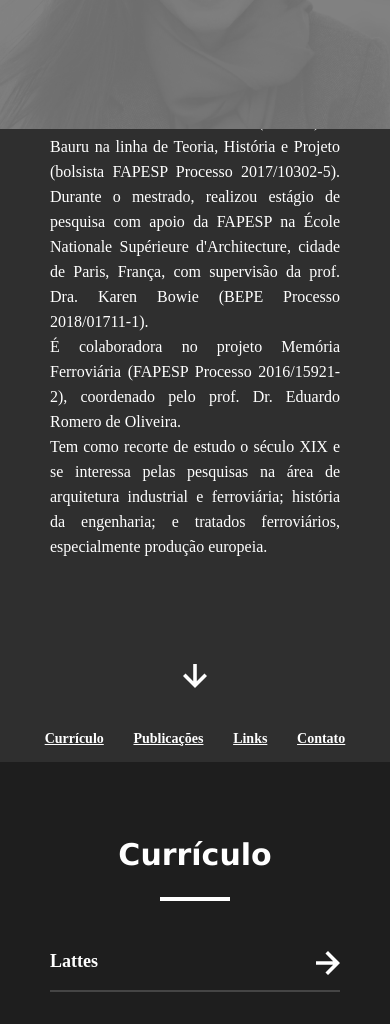
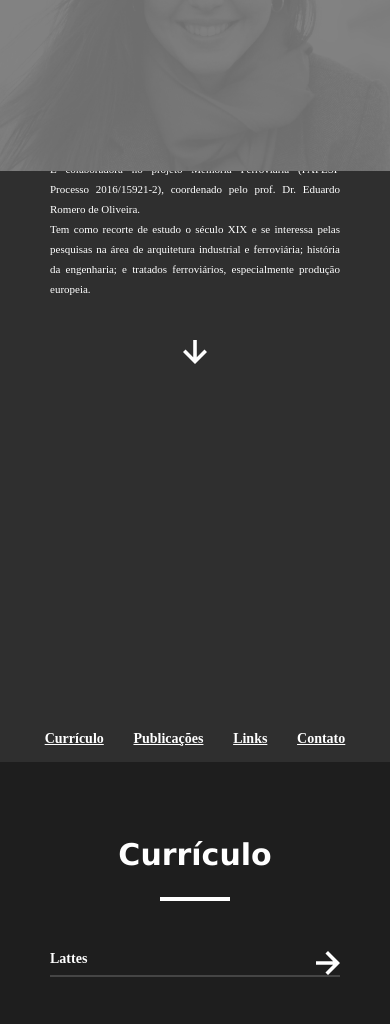
Before and after one commit to tainamrsilva/tainamrsilva, a website: page docs/index.html in a window 390 px wide. Shown: the part 82-1106 px from the top of the page. Drawn offline with nearby package versions, Linux system fonts and the light colour scheme; files that its build step writes are made by us from their sources; files whose address does not match are found by name.

Commit message:
responsive fix

```diff
--- a/_src/css/_header.scss
+++ b/_src/css/_header.scss
@@ -8,12 +8,11 @@
   background-repeat: no-repeat;
   background-position: bottom center;
 
-  @media screen and (max-width: $tablet-up) {
+  @media screen and (max-width: $web-up) {
     width: 100%;
-    height: 25%;
+    height: 30%;
     position: absolute;
     top: 0;
-    z-index: 9998;
     background-size: 100%;
     background-position: bottom center;
   }
@@ -25,10 +24,16 @@
     flex-direction: column;
     color: white;
 
+    @media screen and (max-width: $web-up) {
+      align-items: center;
+    }
+
     @media screen and (max-width: $tablet-up) {
-    padding: 25px;
-    position: relative;
-    height: 100%;
+      padding: 25px;
+    }
+
+    @media screen and (max-width: $mobile-up) {
+      padding: 20px;
     }
   }
 
@@ -41,8 +46,16 @@
     font-size: 90px;
     margin: 0;
 
+    @media screen and (max-width: $web-up) {
+      font-size: 40px;
+    }
+
     @media screen and (max-width: $tablet-up) {
       font-size: 30px;
+    }
+
+    @media screen and (max-width: $mobile-up) {
+      font-size: 25px;
     }
   }
 
@@ -50,9 +63,13 @@
     font-size: 30px;
     padding: 50px 0;
 
+    @media screen and (max-width: $web-up) {
+      font-size: 18px;
+      padding: 25px 0;
+    }
+
     @media screen and (max-width: $tablet-up) {
       font-size: 16px;
-      padding: 25px 0;
     }
   }
 
@@ -61,6 +78,10 @@
     margin: 0;
     width: 70px;
     border: 2px solid white;
+
+    @media screen and (max-width: $tablet-up) {
+      border: 1px solid white;
+    }
   }
 
   &__footer {
@@ -69,7 +90,7 @@
     bottom: 25px;
     padding: 50px;
 
-    @media screen and (max-width: $tablet-up) {
+    @media screen and (max-width: $web-up) {
       position: absolute;
       width: 100%;
       font-size: 14px;
@@ -85,7 +106,7 @@
     margin-right: 30px;
     color: white;
 
-    @media screen and (max-width: $tablet-up) {
+    @media screen and (max-width: $web-up) {
       margin: 0;
     }
   }
--- a/_src/css/_section.scss
+++ b/_src/css/_section.scss
@@ -4,7 +4,9 @@
   float: right;
   overflow-y: scroll;
 
-  @media screen and (max-width: $tablet-up) {
+  @media screen and (max-width: $web-up) {
+    position: relative;
+    top: 30%;
     width: 100%;
   }
 
@@ -25,10 +27,31 @@
       display: flex;
       flex-direction: column;
       padding: 25px 0;
+
+      @media screen and (max-width: $web-up) {
+        padding: 50px 35px;
+      }
+
+      @media screen and (max-width: $tablet-up) {
+        padding: 25px 0;
+      }
     }
 
     .box--links {
       padding: 20px 0;
+
+      @media screen and (max-width: $web-up) {
+        padding: 40px 35px;
+      }
+
+      @media screen and (max-width: $tablet-up) {
+        padding: 25px 0;
+      }
+
+      @media screen and (max-width: $mobile-up) {
+        padding: 20px 0;
+      }
+
     }
 
     .box__links {
@@ -39,6 +62,16 @@
       font-size: 18px;
       border-bottom: 2px solid #454545;
       padding: 0 0 15px;
+
+      @media screen and (max-width: $web-up) {
+        font-size: 16px;
+        padding: 0;
+      }
+
+      @media screen and (max-width: $mobile-up) {
+        font-size: 14px;
+        padding: 0;
+      }
     }
 
     .box__image {
@@ -52,15 +85,37 @@
     &__text {
       color: white;
       font-family: pt mono;
-      line-height: 25px;
+      line-height: 28px;
       font-size: 16px;
       text-align: justify;
+
+      @media screen and (max-width: $web-up) {
+        padding: 50px;
+        line-height: 45px;
+        }
+
+      @media screen and (max-width: $tablet-up) {
+        padding: 0;
+        line-height: 30px;
+        font-size: 12px;
+      }
+
+      @media screen and (max-width: $mobile-up) {
+        line-height: 20px;
+        font-size: 11px;
+        padding: 0;
+      }
     }
 
     &__vector {
       position: absolute;
       bottom: 20px;
       padding: 50px;
+
+      @media screen and (max-width: $web-up) {
+        position: relative;
+
+      }
     }
 
     &__icon {
```
